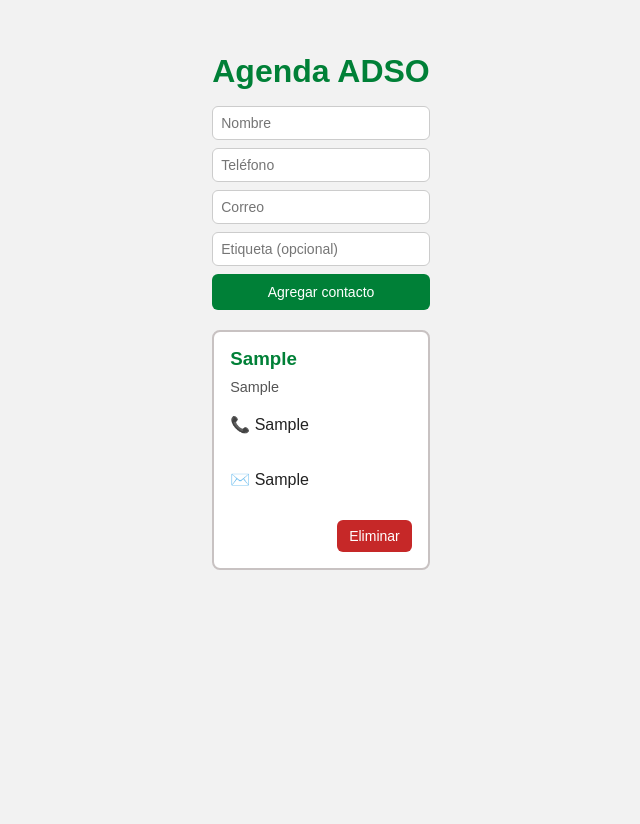
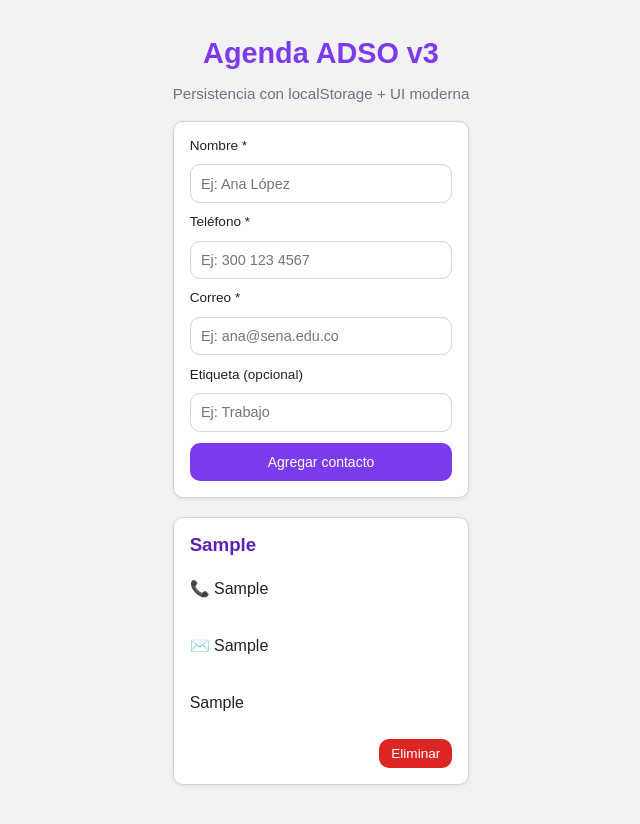
Before and after one commit to DUQUE2414/agenda-ADSO, a React (Vite) app: page / in a window 1280 px wide. Both pictures are taken after typing "Sample", "Sample", "Sample", "Sample" into the empty fields and a click on the button "Agregar contacto". Shown: the top 824 px of the page, without its empty margins (319-959 px from the left). Before the commit the page ends 800 px from the top, so only its background shows below. Built offline with nearby package versions, Linux system fonts and the light colour scheme.

Commit message:
5ta clase de react LocalStorage

```diff
--- a/src/App.css
+++ b/src/App.css
@@ -1,31 +1,113 @@
-.app-container { max-width: 520px; margin: 2rem auto; font-family: Arial, sans-serif; }
-.app-title { color:#008037; text-align:center; margin-bottom:1rem; }
+:root {
+  --morado: #7c3aed;
+  --morado-oscuro: #5b21b6;
+  --gris: #374151;
+  --borde: #d1d5db;
+  --error: #dc2626;
+  --radio: 10px;
+  --shadow: 0 1px 4px rgba(0, 0, 0, 0.08);
+}
 
-.form-contacto { display:flex; flex-direction:column; gap:8px; margin-bottom:20px; }
-.form-contacto input { padding:8px; border-radius:6px; border:1px solid #ccc; font-size:14px; }
-.form-contacto button { background:#008037; color:#fff; border:0; padding:10px; border-radius:6px; cursor:pointer; }
-.form-contacto button:hover { background:#006b2f; }
+body {
+  background: #f8fafc;
+  font-family: "Inter", Arial, sans-serif;
+  margin: 0;
+  color: var(--gris);
+}
 
-.tarjeta-contacto { border:2px solid #c8c2c2; border-radius:8px; padding:1rem; background:#fff; margin-bottom:.5rem; }
-.tarjeta-contacto h3 { color:#008037; margin:0 0 .3rem; }
-.btn-eliminar { margin-top:.15rem; background:#c62828; color:#fff; border:0; padding:.5rem .75rem; border-radius:6px; cursor:pointer; }
-.btn-eliminar:hover { background:#8e0000; }
+.app-container {
+  max-width: 700px;
+  margin: 2rem auto;
+  padding: 0 1rem;
+}
 
-/* Espaciados dentro de la tarjeta */
-.tarjeta-contacto { display: flex; flex-direction: column; gap: 4px; }
+.app-title {
+  text-align: center;
+  font-size: 1.8rem;
+  font-weight: 700;
+  color: var(--morado);
+  margin: 0.3rem 0;
+}
 
-/* Estilo opcional para las líneas de datos */
-.tarjeta-contacto .dato { margin: 0; color: #333; }
+.subtitulo {
+  text-align: center;
+  font-size: 0.95rem;
+  color: #6b7280;
+  margin-bottom: 1.2rem;
+}
 
-/* La etiqueta (rol) en su propia línea */
-.tarjeta-contacto .tag {
+.form-contacto {
+  background: #fff;
+  padding: 1rem;
+  border: 1px solid var(--borde);
+  border-radius: var(--radio);
+  box-shadow: var(--shadow);
+  display: flex;
+  flex-direction: column;
+  gap: 0.7rem;
+  margin-bottom: 1.2rem;
+}
+
+label {
+  font-size: 0.85rem;
+  font-weight: 500;
+}
+
+input {
+  padding: 0.65rem;
+  border: 1px solid var(--borde);
+  border-radius: var(--radio);
+  font-size: 0.9rem;
+}
+
+.btn-primario {
+  background: var(--morado);
+  color: #fff;
+  padding: 0.7rem;
+  border: 0;
+  border-radius: var(--radio);
+  cursor: pointer;
+  transition: 0.2s;
+}
+
+.btn-primario:hover {
+  background: var(--morado-oscuro);
+}
+
+.tarjeta-contacto {
+  background: #fff;
+  border: 1px solid var(--borde);
+  border-radius: var(--radio);
+  padding: 1rem;
+  box-shadow: var(--shadow);
+  display: flex;
+  flex-direction: column;
+  gap: 0.4rem;
+  margin-bottom: 0.7rem;
+}
+
+.tarjeta-contacto h3 {
   margin: 0;
-  color: #555;
-  font-size: 0.9rem;}
+  font-weight: 600;
+  color: var(--morado-oscuro);
+}
 
-  /* Contenedor del botón: lo empuja hacia la derecha y separa del contenido */
-.tarjeta-contacto .acciones {
-  margin-top: 8px;
+.acciones {
   display: flex;
   justify-content: flex-end;
+  margin-top: 0.3rem;
 }
+
+.btn-eliminar {
+  background: var(--error);
+  color: #fff;
+  padding: 0.45rem 0.75rem;
+  border: 0;
+  border-radius: var(--radio);
+  cursor: pointer;
+  font-size: 0.85rem;
+}
+
+.btn-eliminar:hover {
+  filter: brightness(0.85);
+}
--- a/src/App.jsx
+++ b/src/App.jsx
@@ -1,38 +1,39 @@
-import { useState } from "react";
+import { useState, useEffect } from "react";
 import "./App.css";
+import FormularioContacto from "./components/FormularioContacto";
 import ContactoCard from "./components/ContactoCard";
-import FormularioContacto from "./components/FormularioContacto";
 
 export default function App() {
-  const [contactos, setContactos] = useState([
-  ]);
+  const [contactos, setContactos] = useState(() => {
+    const guardados = localStorage.getItem("contactos");
+    return guardados ? JSON.parse(guardados) : [];
+  });
 
-  // Agregar
+  // Persistencia en localStorage ante cambios en el estado
+  useEffect(() => {
+    localStorage.setItem("contactos", JSON.stringify(contactos));
+  }, [contactos]);
+
   const agregarContacto = (nuevo) => {
-    setContactos((prev) => [...prev, { id: Date.now(), ...nuevo }]);
+    // Se asigna un id único a cada contacto
+    const contactoConId = { ...nuevo, id: crypto.randomUUID() };
+    setContactos((prev) => [...prev, contactoConId]);
   };
-  // Eliminar
+
   const eliminarContacto = (id) => {
     setContactos((prev) => prev.filter((c) => c.id !== id));
   };
 
   return (
     <main className="app-container">
-      <h1 className="app-title">Agenda ADSO</h1>
+      <h1 className="app-title">Agenda ADSO v3</h1>
+      <p className="subtitulo">Persistencia con localStorage + UI moderna</p>
 
       <FormularioContacto onAgregar={agregarContacto} />
 
       <section className="lista-contactos">
         {contactos.map((c) => (
-          <ContactoCard
-            key={c.id}
-            id={c.id}
-            nombre={c.nombre}
-            telefono={c.telefono}
-            correo={c.correo}
-            etiqueta={c.etiqueta}
-            onDelete={eliminarContacto}
-          />
+          <ContactoCard key={c.id} {...c} onEliminar={eliminarContacto} />
         ))}
       </section>
     </main>
--- a/src/components/ContactoCard.jsx
+++ b/src/components/ContactoCard.jsx
@@ -1,24 +1,12 @@
-export default function ContactoCard({
-  id,
-  nombre,
-  telefono,
-  correo,
-  etiqueta,
-  onDelete,
-}) {
+export default function ContactoCard({ id, nombre, telefono, correo, etiqueta, onEliminar }) {
   return (
     <article className="tarjeta-contacto">
-      <h3>{nombre} </h3>
-      {etiqueta && <p className="tag">{etiqueta}</p>}
+      <h3>{nombre}</h3>
       <p>📞 {telefono}</p>
-      {correo && <p>✉️ {correo}</p>}
-
+      <p>✉️ {correo}</p>
+      {etiqueta && <p>{etiqueta}</p>}
       <div className="acciones">
-        <button
-          type="button"
-          className="btn-eliminar"
-          onClick={() => onDelete(id)}
-        >
+        <button className="btn-eliminar" onClick={() => onEliminar(id)}>
           Eliminar
         </button>
       </div>
--- a/src/components/FormularioContacto.jsx
+++ b/src/components/FormularioContacto.jsx
@@ -3,8 +3,8 @@
 export default function FormularioContacto({ onAgregar }) {
   const [form, setForm] = useState({
     nombre: "",
+    telefono: "",
     correo: "",
-    telefono: "",
     etiqueta: "",
   });
 
@@ -14,42 +14,43 @@
   };
 
   const onSubmit = (e) => {
-    e.preventDefault(); // evita recargar
-    if (!form.nombre.trim() || !form.telefono.trim()) {
-      alert("Completa al menos Nombre y Teléfono");
-      return;
-    }
-    onAgregar(form); // App agrega id y actualiza la lista
-    setForm({ nombre: "", correo: "", telefono: "", etiqueta: "" }); // limpiar
+    e.preventDefault();
+    if (!form.nombre || !form.telefono || !form.correo) return;
+    onAgregar(form);
+    setForm({ nombre: "", telefono: "", correo: "", etiqueta: "" });
   };
 
   return (
-    <form onSubmit={onSubmit} className="form-contacto">
+    <form className="form-contacto" onSubmit={onSubmit}>
+      <label>Nombre *</label>
       <input
         name="nombre"
-        placeholder="Nombre"
         value={form.nombre}
         onChange={onChange}
+        placeholder="Ej: Ana López"
       />
+      <label>Teléfono *</label>
       <input
         name="telefono"
-        placeholder="Teléfono"
         value={form.telefono}
         onChange={onChange}
+        placeholder="Ej: 300 123 4567"
       />
+      <label>Correo *</label>
       <input
         name="correo"
-        placeholder="Correo"
         value={form.correo}
         onChange={onChange}
+        placeholder="Ej: ana@sena.edu.co"
       />
+      <label>Etiqueta (opcional)</label>
       <input
         name="etiqueta"
-        placeholder="Etiqueta (opcional)"
         value={form.etiqueta}
         onChange={onChange}
+        placeholder="Ej: Trabajo"
       />
-      <button type="submit">Agregar contacto</button>
+      <button className="btn-primario">Agregar contacto</button>
     </form>
   );
 }
```
